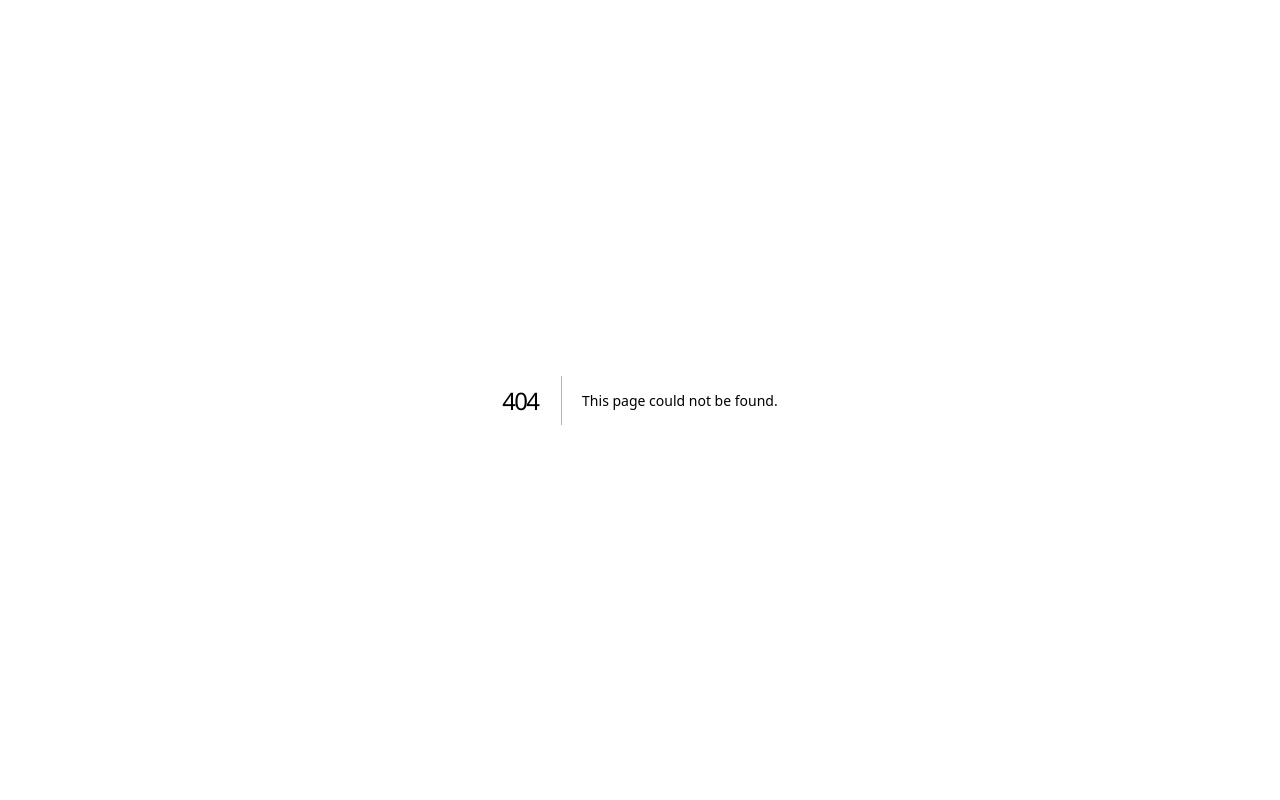
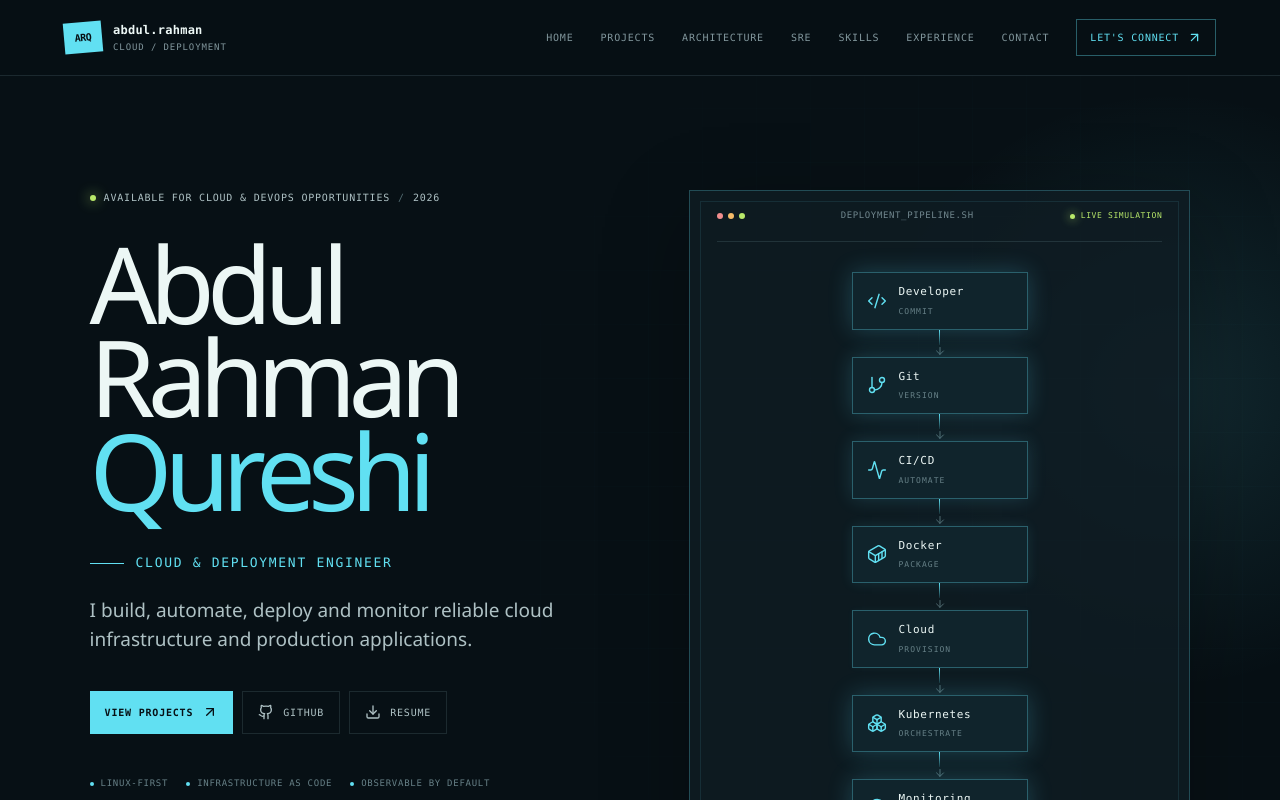
Before and after one commit to hajiqureshi26/abdul-cloud-website, a Next.js app: page /abdul-cloud-website/ in a window 1280 px wide. Before the commit this address had no page. Shown: the top 800 px of the page. Built offline with nearby package versions, Linux system fonts and the light colour scheme.

Commit message:
Fix GitHub Pages project path

```diff
--- a/components/portfolio.tsx
+++ b/components/portfolio.tsx
@@ -186,7 +186,7 @@ export default function Portfolio() {
             <div className="hero-actions">
               <a className="button button-primary" href="#projects">View projects <ArrowUpRight size={16} /></a>
               <a className="button button-ghost" href="https://github.com" target="_blank" rel="noreferrer"><Github size={16} /> GitHub</a>
-              <a className="button button-ghost" href="/abdul-rahman-qureshi-resume.txt" download><Download size={16} /> Resume</a>
+              <a className="button button-ghost" href="/abdul-cloud-website/abdul-rahman-qureshi-resume.txt" download><Download size={16} /> Resume</a>
             </div>
             <div className="hero-meta"><span><span className="meta-dot" /> Linux-first</span><span><span className="meta-dot" /> Infrastructure as code</span><span><span className="meta-dot" /> Observable by default</span></div>
           </Reveal>
@@ -258,7 +258,7 @@ export default function Portfolio() {
 
       <section className="section-pad experience-section" id="experience"><div className="experience-inner"><Reveal><div className="eyebrow"><span className="eyebrow-dot" />Experience</div><h2>Learning the craft<br /><span>in the real world.</span></h2></Reveal><Reveal delay={.1} className="experience-card"><div className="experience-line"><span className="experience-dot" /></div><div className="experience-content"><span className="experience-date">JULY 2026 — PRESENT</span><h3>DevOps Intern <span>—</span> J-Spider</h3><p>A focused start in the discipline of delivery engineering: learning how automation, cloud infrastructure, and operational thinking combine to support reliable software.</p><div className="experience-tags"><span>DevOps</span><span>Cloud fundamentals</span><span>Automation</span></div></div><Award size={23} /></Reveal></div></section>
 
-      <section className="section-pad resume-section" id="resume"><Reveal className="resume-banner"><div><div className="eyebrow"><span className="eyebrow-dot" />The short version</div><h2>Let&apos;s build systems<br />people can rely on.</h2><p>Download a concise resume, or start a conversation about cloud, delivery, and reliability work.</p></div><a className="button button-primary" href="/abdul-rahman-qureshi-resume.txt" download><Download size={16} /> Download resume</a></Reveal></section>
+      <section className="section-pad resume-section" id="resume"><Reveal className="resume-banner"><div><div className="eyebrow"><span className="eyebrow-dot" />The short version</div><h2>Let&apos;s build systems<br />people can rely on.</h2><p>Download a concise resume, or start a conversation about cloud, delivery, and reliability work.</p></div><a className="button button-primary" href="/abdul-cloud-website/abdul-rahman-qureshi-resume.txt" download><Download size={16} /> Download resume</a></Reveal></section>
 
       <section className="section-pad contact-section" id="contact"><div className="contact-grid"><Reveal><div className="contact-kicker">HAVE A SYSTEM TO SHIP?</div><h2>Let&apos;s talk<br /><span>infrastructure.</span></h2><p>Open to conversations about DevOps, cloud deployment, SRE practice, and early-career opportunities where careful engineering matters.</p><div className="contact-links"><a href="mailto:abdulrahman.qureshi@example.com"><span className="contact-icon">@</span> Email <ArrowUpRight size={15} /></a><a href="https://github.com" target="_blank" rel="noreferrer"><Github size={18} /> GitHub <ArrowUpRight size={15} /></a><a href="https://linkedin.com" target="_blank" rel="noreferrer"><Linkedin size={18} /> LinkedIn <ArrowUpRight size={15} /></a></div></Reveal><Reveal delay={.1} className="contact-form-wrap"><div className="contact-form-heading"><span className="card-kicker">SEND A MESSAGE</span><h3>Start a conversation.</h3><p>Share a little about what you&apos;re building. Responses are collected securely through Google Forms.</p></div><iframe className="contact-form" src="https://docs.google.com/forms/d/e/1FAIpQLSe9Sj6b2FoBFKfIsFdclt-bXdbYHuI_vH__k2cmonqt1-5W9w/viewform?embedded=true" title="Contact form" loading="lazy">Loading contact form...</iframe></Reveal></div></section>
 
--- a/next.config.ts
+++ b/next.config.ts
@@ -3,6 +3,8 @@ import type { NextConfig } from "next";
 const nextConfig: NextConfig = {
   reactStrictMode: true,
   output: "export",
+  basePath: "/abdul-cloud-website",
+  assetPrefix: "/abdul-cloud-website/",
   images: {
     unoptimized: true,
   },
```
